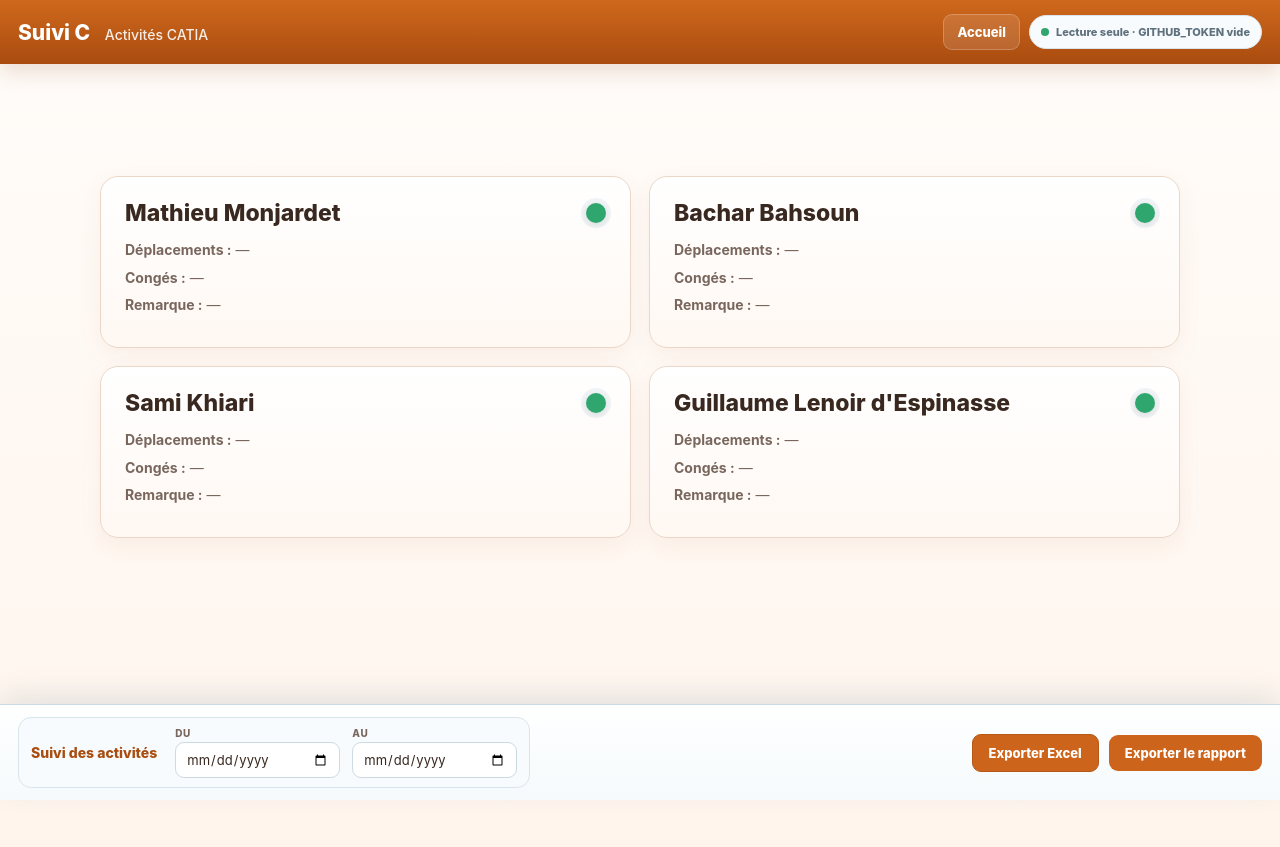
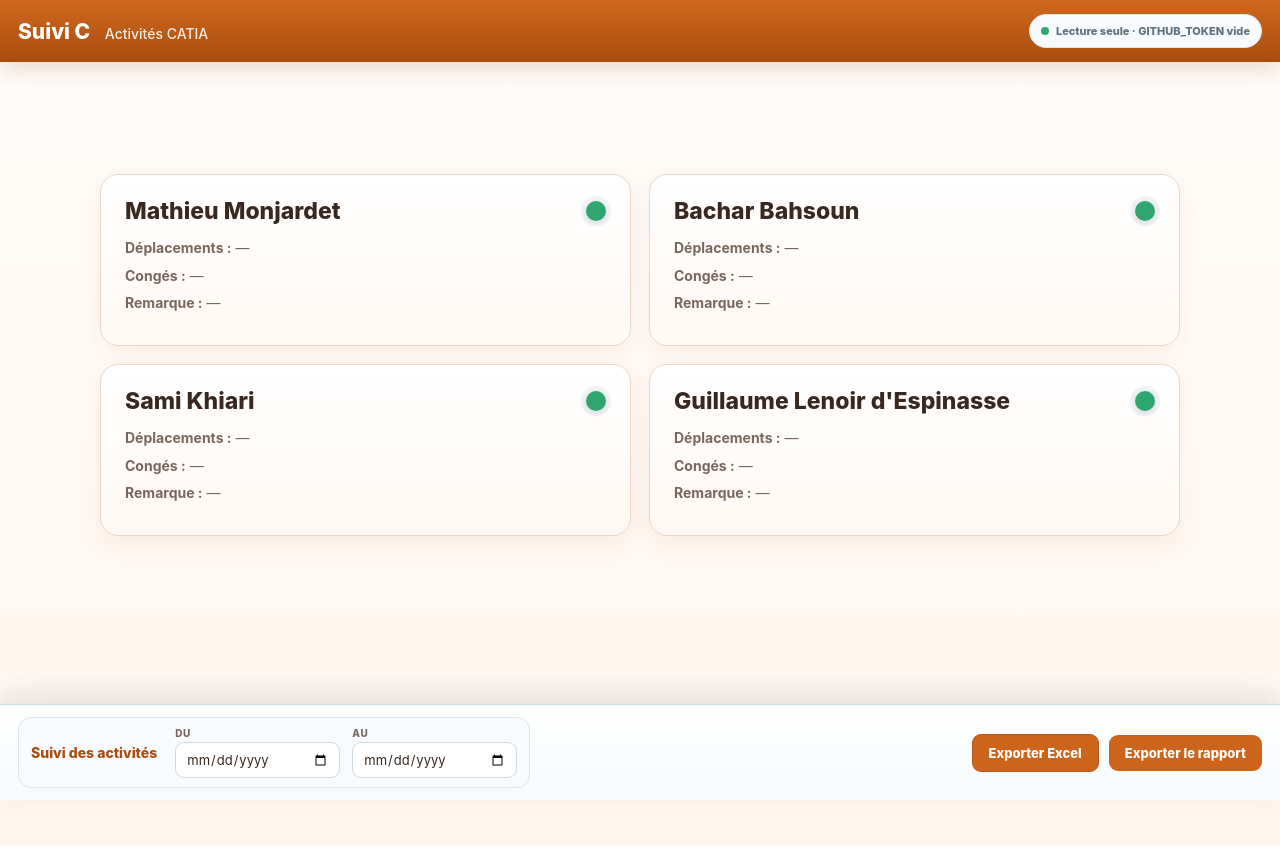
Before and after one commit to Armand3125/suivi-onx, a plain HTML site: page Suivi_C_V1R5.html in a window 1280 px wide. Drawn offline with Linux system fonts and the light colour scheme.

Commit message:
Supprimer uniquement le lien Accueil du suivi CATIA

```diff
--- a/Suivi_C_V1R5.html
+++ b/Suivi_C_V1R5.html
@@ -548,7 +548,7 @@ body.catia-theme{background:linear-gradient(#fffcf9,#fff5ed)}
 </style>
 </head>
 <body class="catia-theme">
-<header><div class="header-inner"><div class="brand"><h1>Suivi C <span style="font-weight:500;font-size:14px;opacity:.89;margin-left:10px">Activités CATIA</span></h1></div><div class="top-actions sync-tools"><a class="nav-link" href="./index.html">Accueil</a><span id="syncStatus" class="sync-status loading">Chargement…</span></div></div></header>
+<header><div class="header-inner"><div class="brand"><h1>Suivi C <span style="font-weight:500;font-size:14px;opacity:.89;margin-left:10px">Activités CATIA</span></h1></div><div class="top-actions sync-tools"><span id="syncStatus" class="sync-status loading">Chargement…</span></div></div></header>
 <main>
 <section id="homeView" class="panel"><div id="homeGrid" class="home-grid"></div></section>
 <section id="personView" class="hidden">
```
